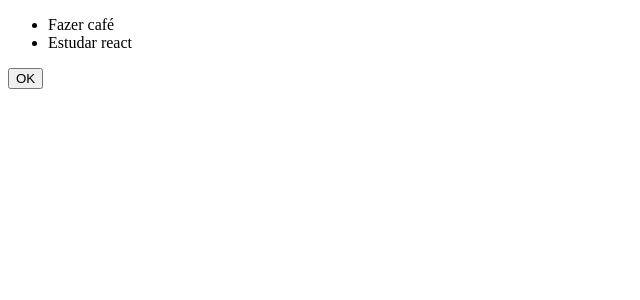
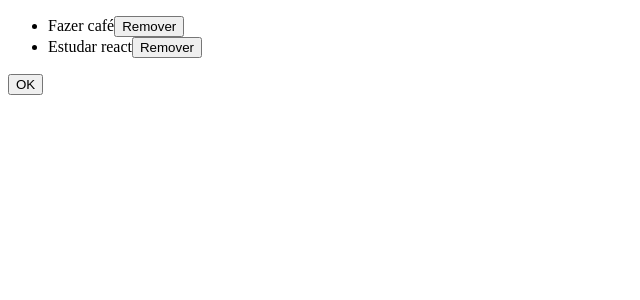
Before and after one commit to georgemmp/redux, a React (Create React App) app: page / in a window 1280 px wide. Shown: the top 300 px of the page, without its empty margins (0-640 px from the left). Built offline with nearby package versions, Linux system fonts and the light colour scheme.

Commit message:
separando action do componente e adcionando removeTodo

```diff
--- a/src/TodoList.js
+++ b/src/TodoList.js
@@ -1,11 +1,19 @@
 import React, { Fragment } from 'react';
 import { connect } from 'react-redux';
+import { bindActionCreators } from 'redux';
 import PropTypes from 'prop-types';
+
+import * as todoActions from './store/actions/todos';
 
 const TodoList = (props) => (
     <Fragment>
         <ul>
-            { props.todos.map(todo => <li key={todo.id}>{todo.text}</li>)}
+            { props.todos.map(
+                    todo => <li key={todo.id}>{todo.text}
+                    <button onClick={() => props.removeTodo(todo.id)}>Remover</button>
+                    </li>
+                )
+            }
         </ul>
         <button onClick={() => props.addTodo('Fazer faxina')}>OK</button>
     </Fragment>
@@ -23,8 +31,6 @@ const mapStateToProps = state => ({
     todos: state.todos
 });
 
-const mapDispatchToProps = dispatch => ({
-    addTodo: text => dispatch({ type: 'ADD_TODO', payload: { text } })
-});
+const mapDispatchToProps = dispatch => bindActionCreators(todoActions, dispatch);
 
 export default connect(mapStateToProps, mapDispatchToProps)(TodoList);
--- /dev/null
+++ b/src/store/actions/todos.js
@@ -0,0 +1,9 @@
+export const addTodo = text => ({
+    type: 'ADD_TODO',
+    payload: { text }
+});
+
+export const removeTodo = id => ({
+    type: 'REMOVE_TODO',
+    payload: { id }
+})
--- a/src/store/reducers/todos.js
+++ b/src/store/reducers/todos.js
@@ -6,7 +6,9 @@ const INITIAL_STATE = [
 export default function todos(state = INITIAL_STATE, action) {
     switch (action.type) {
         case 'ADD_TODO':
-            return [...state, { id: Math.random(), text: action.payload.text }]
+            return [...state, { id: Math.random(), text: action.payload.text }];
+        case 'REMOVE_TODO':
+            return state.filter(todo => todo.id !== action.payload.id);
         default:
             return state;
     }
```
